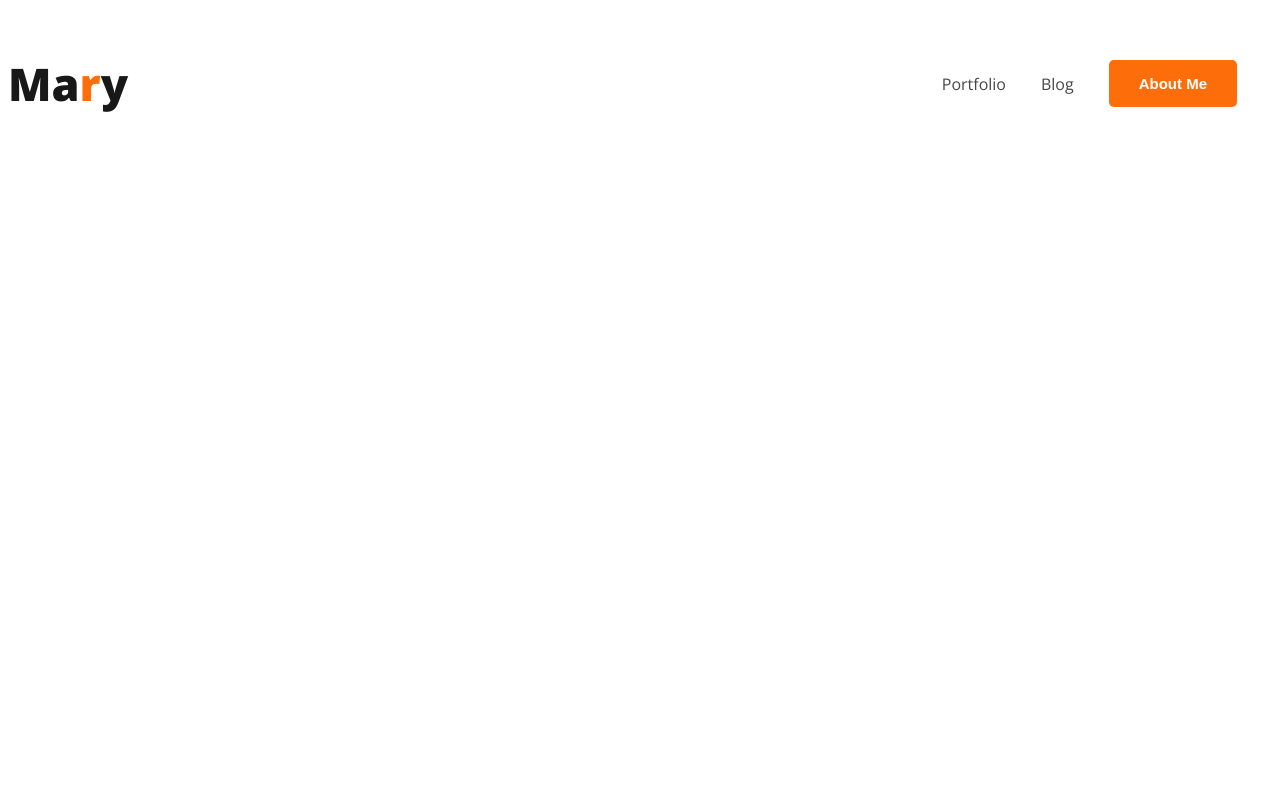
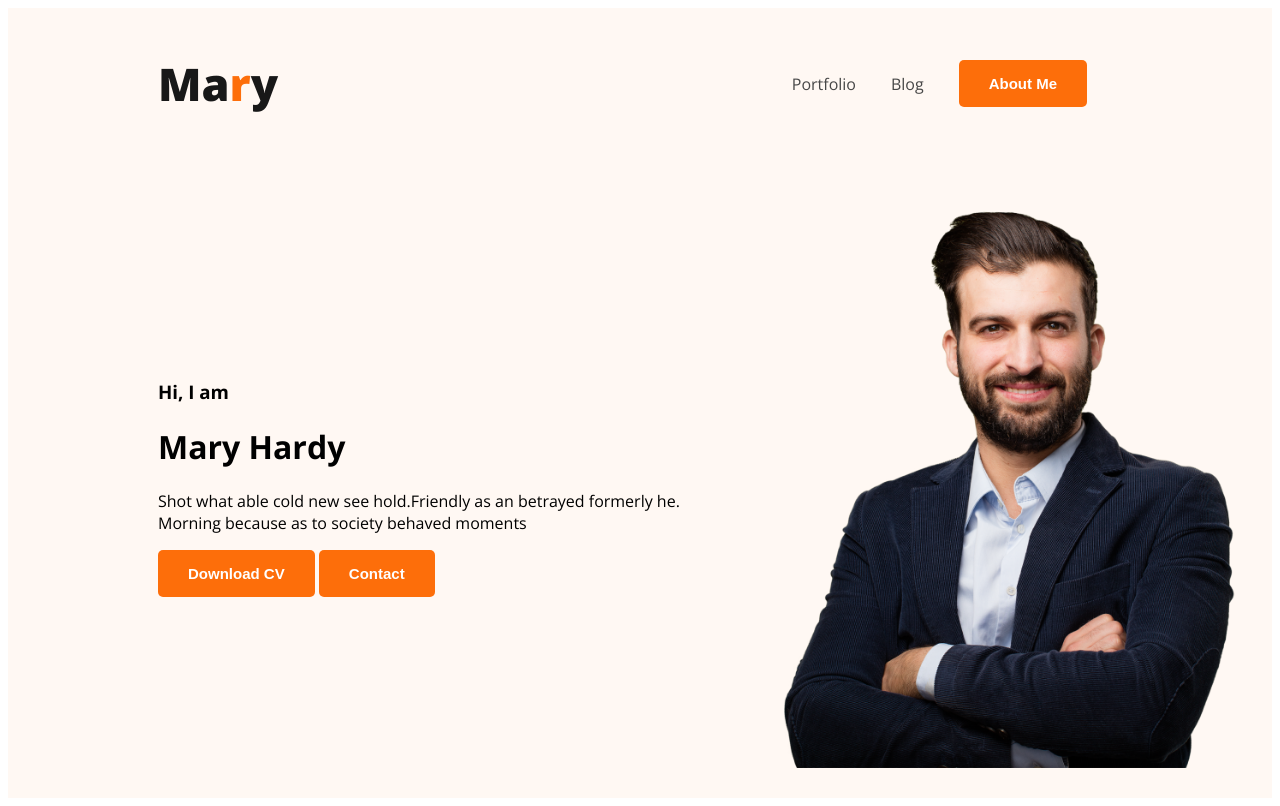
Before and after one commit to n0vemberain/web-portfolio, a plain HTML site: page index.html in a window 1280 px wide. Drawn offline with nearby package versions, Linux system fonts and the light colour scheme.

Commit message:
Banner update

```diff
--- a/index.html
+++ b/index.html
@@ -7,7 +7,7 @@
     <link rel="stylesheet" href="portfolio.css" />
   </head>
   <body>
-    <header>
+    <header class="header">
       <nav>
         <h3 class="nav-title">Ma<span class="text-primary">r</span>y</h3>
         <ul>
@@ -16,6 +16,19 @@
           <li><button class="btn-primary">About Me</button></li>
         </ul>
       </nav>
+      <div class="banner">
+        <div>
+          <h3 class="banner-greeting">Hi, I am</h3>
+          <h1 class="banner-title">Mary Hardy</h1>
+          <p>
+            Shot what able cold new see hold.Friendly as an betrayed formerly
+            he. Morning because as to society behaved moments
+          </p>
+          <button class="btn-primary">Download CV</button>
+          <button class="btn-primary">Contact</button>
+        </div>
+        <img class="profile-picture" src="images/hardy.png" alt="">
+      </div>
     </header>
     <main></main>
     <footer></footer>
--- a/portfolio.css
+++ b/portfolio.css
@@ -8,6 +8,7 @@ nav {
   display: flex;
   justify-content: space-between;
   align-items: center;
+  margin: 0 150px;
 }
 
 .nav-title {
@@ -44,3 +45,17 @@ nav a {
   text-decoration: none;
   color: #474747;
 }
+
+/* Header related style */
+.header{
+    background-color: #FFF8F3;
+}
+
+.banner{
+    padding: 30px 30px 30px 150px;
+    display: flex;
+    align-items: center;
+}
+.banner .profile-picture{
+    width: 500px;
+}
```
Also changed, not shown: images/developer.png (added), images/hardy.png (added), images/header_bg.png (added), images/icons/facebook.png (added), images/icons/insta.png (added), images/icons/js.png (added), images/icons/mongo.png (added), images/icons/nodejs.png (added), images/icons/react.png (added), images/icons/twitter.png (added).
